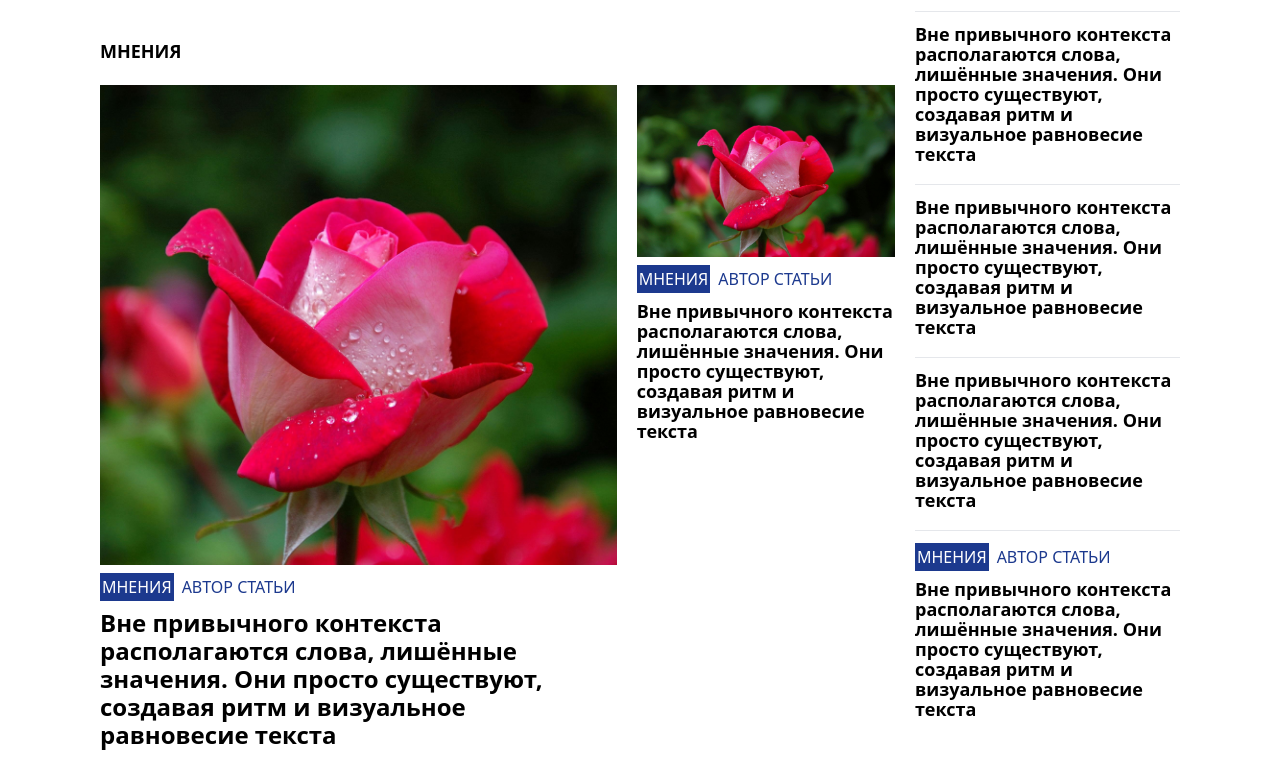
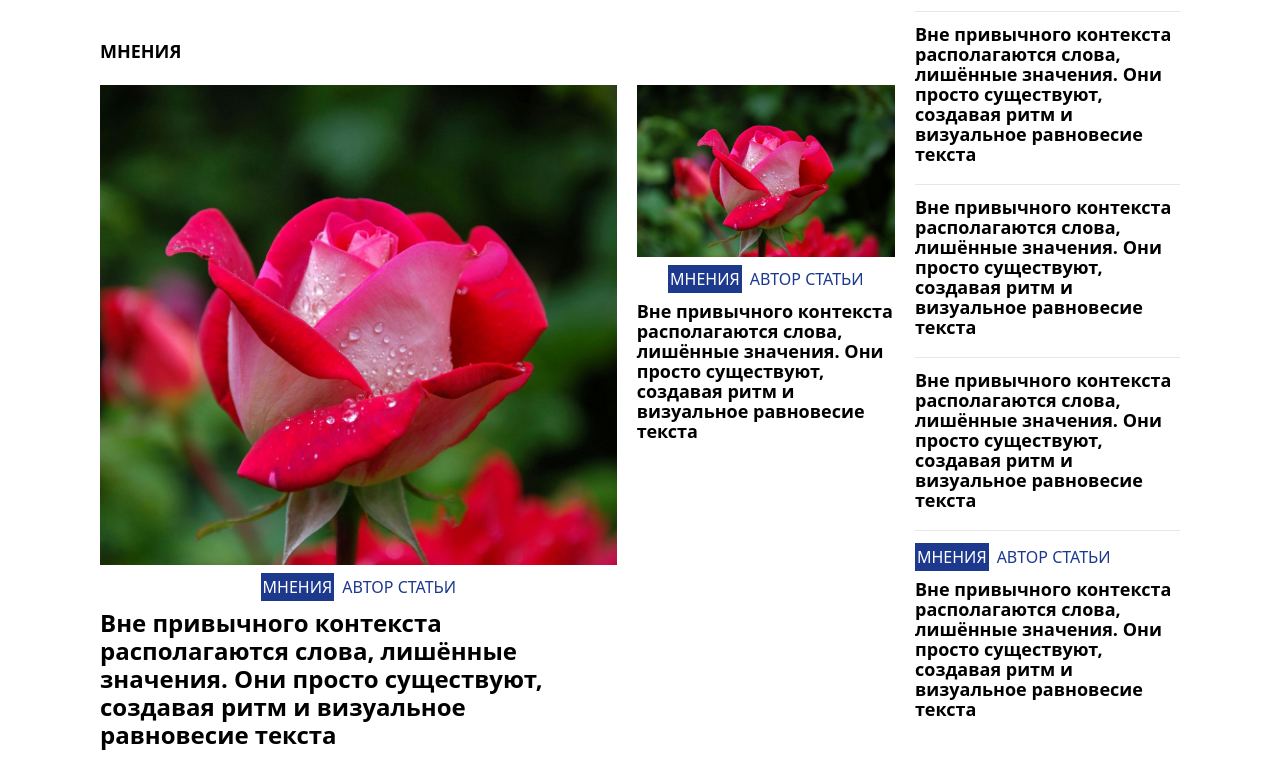
Before and after one commit to KreimerR/ru-news-website, a Next.js app: page / in a window 1280 px wide. Shown: the part 1435-2200 px from the top of the page. Built offline with nearby package versions, Linux system fonts and the light colour scheme.

Commit message:
fix: change the property of the article component

```diff
--- a/components/Article.tsx
+++ b/components/Article.tsx
@@ -27,7 +27,7 @@ export default function Article({
 }: Props) {
   return (
     <Link href={`/${enCategory(category)}/${id}`} className={image
-      ? "grid grid-cols-[1fr_2fr] px-4 md:px-0 md:flex md:flex-col items-center md:items-baseline gap-2 pb-5"
+      ? "grid grid-cols-[1fr_2fr] items-start px-4 md:px-0 md:flex md:flex-col md:items-center md:items-baseline gap-2 pb-5"
       : `flex md:flex-col items-center md:items-baseline gap-2 pb-5 ${!withoutBottomBorder && "border-gray-200 border-b last:border-none"}`
     }>
       {image && <Image src={image} alt="Image" className={big
```
